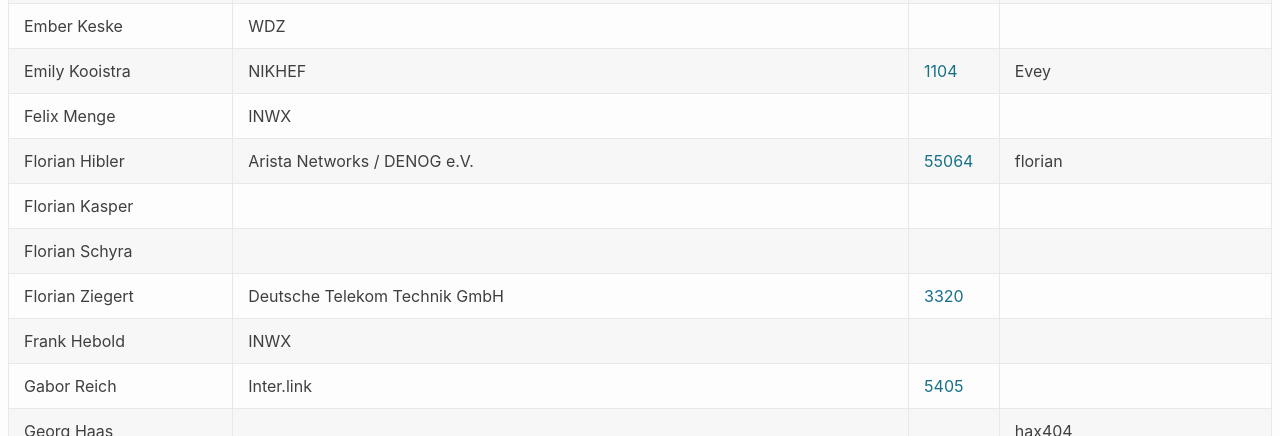
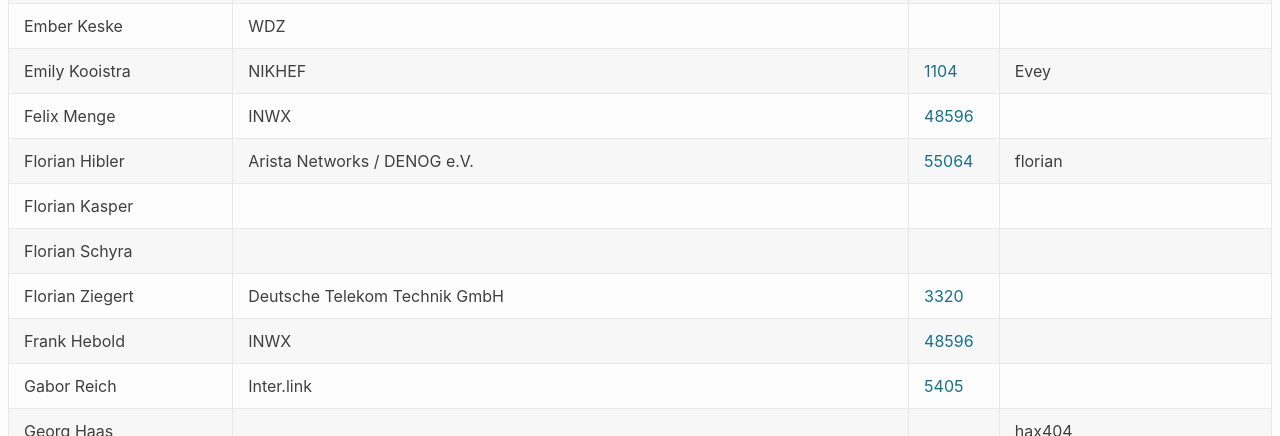
Before and after one commit to denog/pretix-attendeelist, a Jekyll site: the page built from denog17/index.markdown, in a window 1280 px wide and 900 px high, scrolled down 1279 px. Shown: the part 154-590 px from the top of the window. Built offline with Jekyll 4.4.1, drawn with Linux system fonts in a browser that asks for light colours.

Commit message:
Latest data: Wed Jun 25 07:11:14 UTC 2025

```diff
--- a/_data/attendees_denog17_onsite.json
+++ b/_data/attendees_denog17_onsite.json
@@ -183,7 +183,7 @@
     "name": "Felix Menge",
     "company": "INWX",
     "irc": null,
-    "asn": null
+    "asn": "48596"
   },
   {
     "name": "Florian Hibler",
@@ -213,7 +213,7 @@
     "name": "Frank Hebold",
     "company": "INWX",
     "irc": null,
-    "asn": null
+    "asn": "48596"
   },
   {
     "name": "Gabor Reich",
@@ -410,8 +410,8 @@
   {
     "name": "Lilian Roller",
     "company": "INWX",
-    "irc": null,
-    "asn": null
+    "irc": "L3D",
+    "asn": "48596"
   },
   {
     "name": "Luiz Amaral",
```
